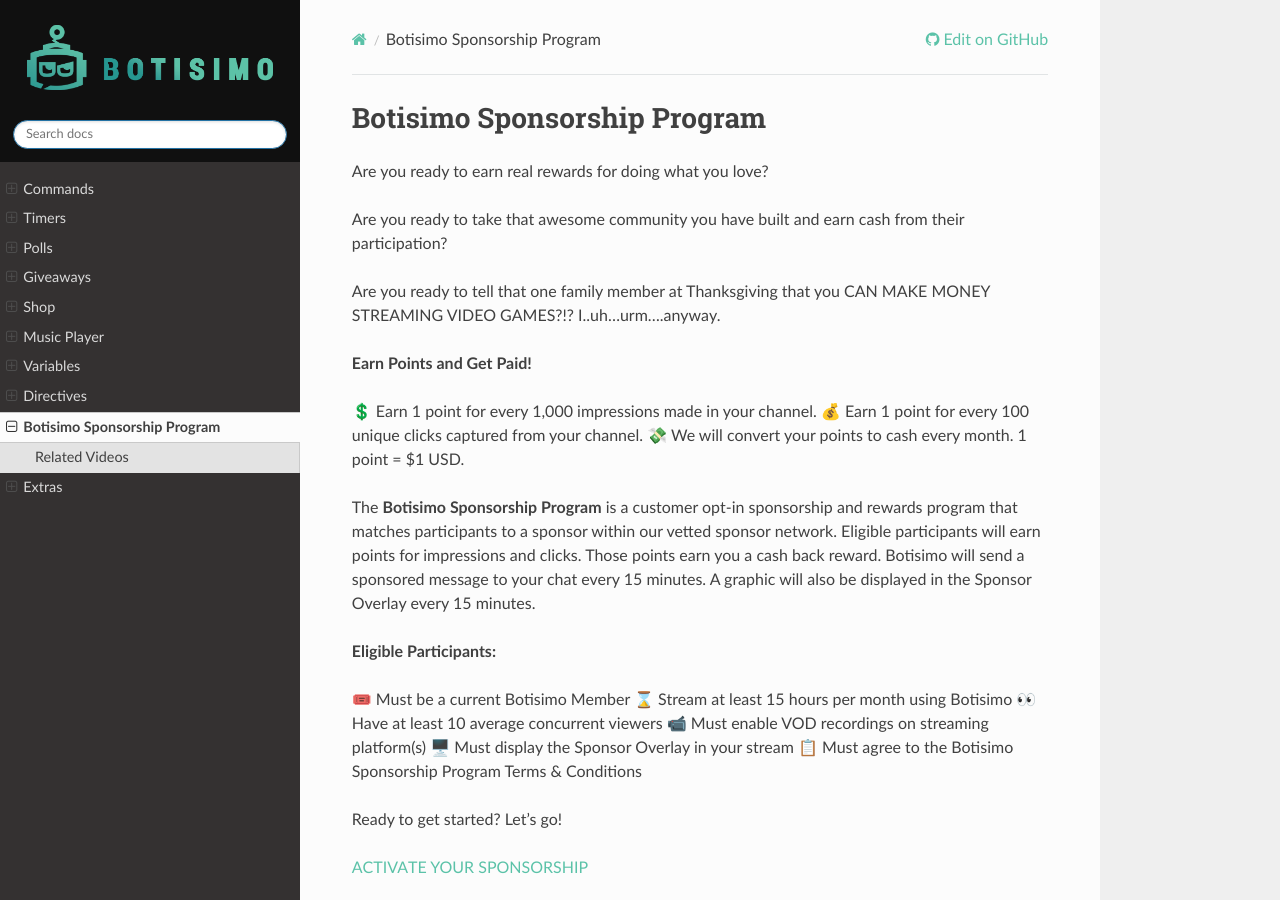
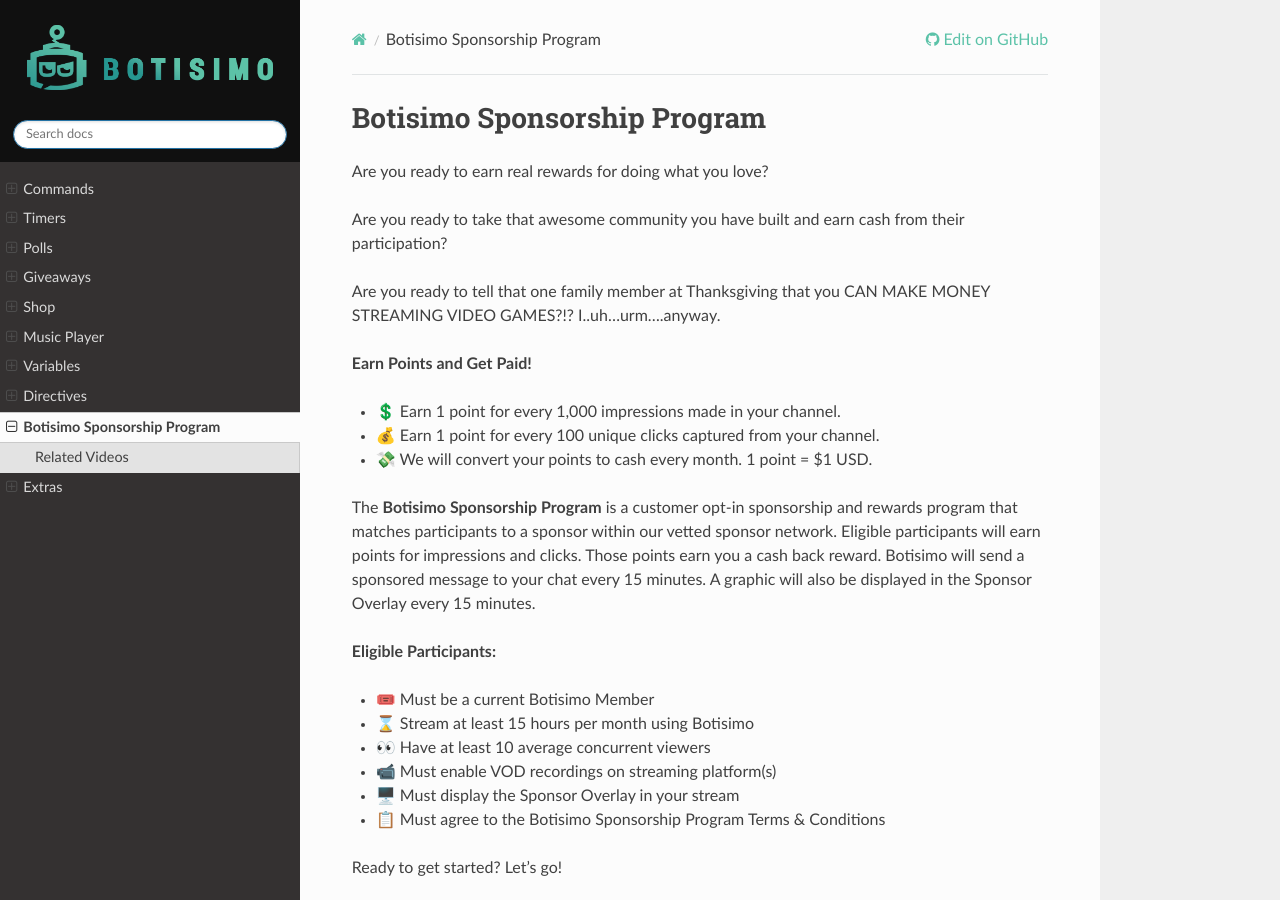
Before and after one commit to botisimo/botisimo-documentation, a Sphinx documentation site: the page built from docs/sponsorship/index.rst, in a window 1280 px wide and 900 px high. Built offline with Sphinx 7.4.7 and the Read the Docs theme 2.0.0, drawn with Linux system fonts in a browser that asks for light colours; a script that is not in the unit is left out.

Commit message:
fix lists

```diff
--- a/docs/sponsorship/index.rst
+++ b/docs/sponsorship/index.rst
@@ -9,20 +9,20 @@
 
 **Earn Points and Get Paid!**
 
-💲 Earn 1 point for every 1,000 impressions made in your channel.
-💰 Earn 1 point for every 100 unique clicks captured from your channel.
-💸 We will convert your points to cash every month. 1 point = $1 USD.
+* 💲 Earn 1 point for every 1,000 impressions made in your channel.
+* 💰 Earn 1 point for every 100 unique clicks captured from your channel.
+* 💸 We will convert your points to cash every month. 1 point = $1 USD.
 
 The **Botisimo Sponsorship Program** is a customer opt-in sponsorship and rewards program that matches participants to a sponsor within our vetted sponsor network. Eligible participants will earn points for impressions and clicks. Those points earn you a cash back reward. Botisimo will send a sponsored message to your chat every 15 minutes. A graphic will also be displayed in the Sponsor Overlay every 15 minutes.
 
 **Eligible Participants:**
 
-🎟️ Must be a current Botisimo Member
-⌛ Stream at least 15 hours per month using Botisimo
-👀 Have at least 10 average concurrent viewers
-📹 Must enable VOD recordings on streaming platform(s)
-🖥️ Must display the Sponsor Overlay in your stream
-📋 Must agree to the Botisimo Sponsorship Program Terms & Conditions
+* 🎟️ Must be a current Botisimo Member
+* ⌛ Stream at least 15 hours per month using Botisimo
+* 👀 Have at least 10 average concurrent viewers
+* 📹 Must enable VOD recordings on streaming platform(s)
+* 🖥️ Must display the Sponsor Overlay in your stream
+* 📋 Must agree to the Botisimo Sponsorship Program Terms & Conditions
 
 Ready to get started? Let's go!
 
```
